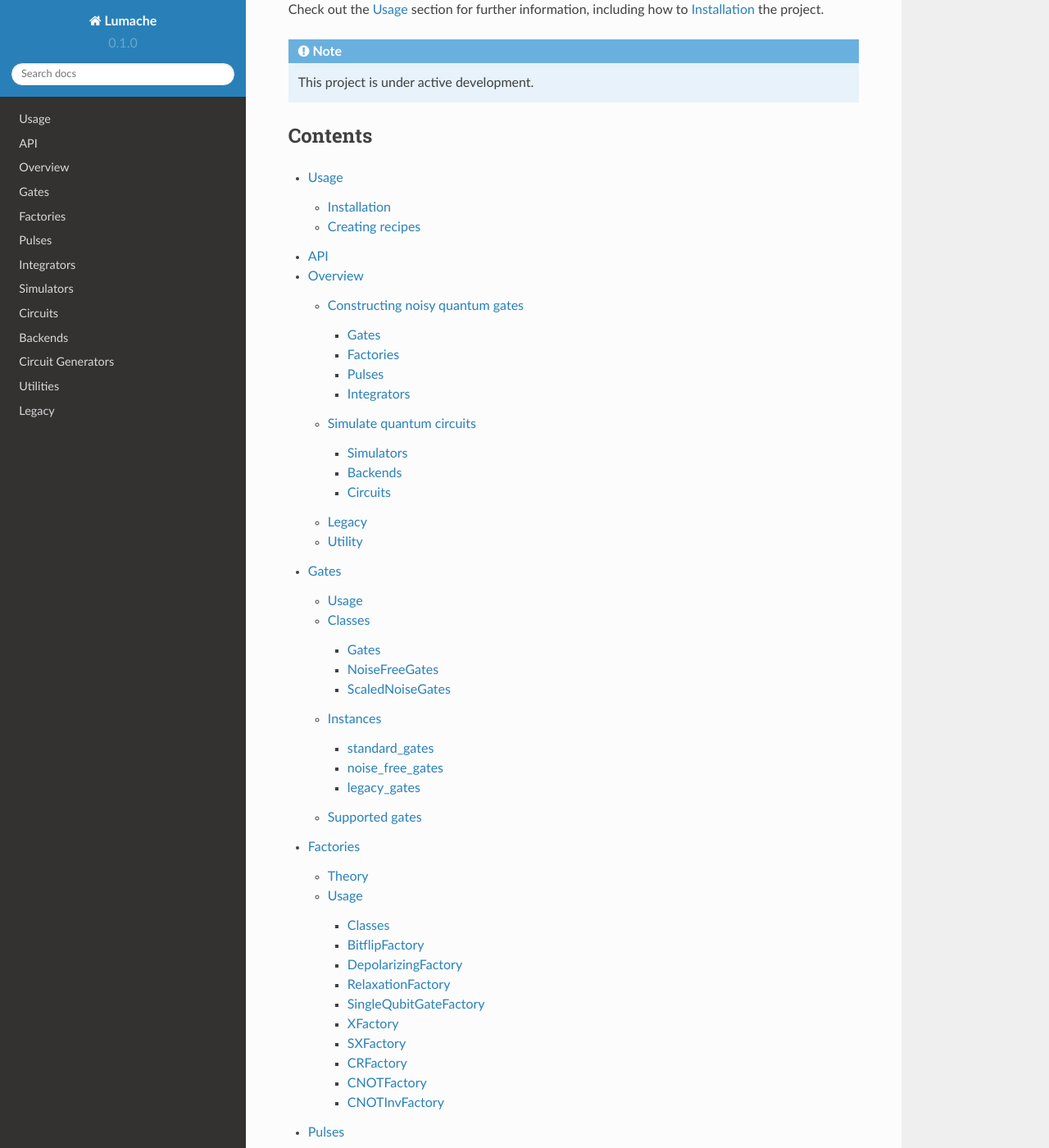
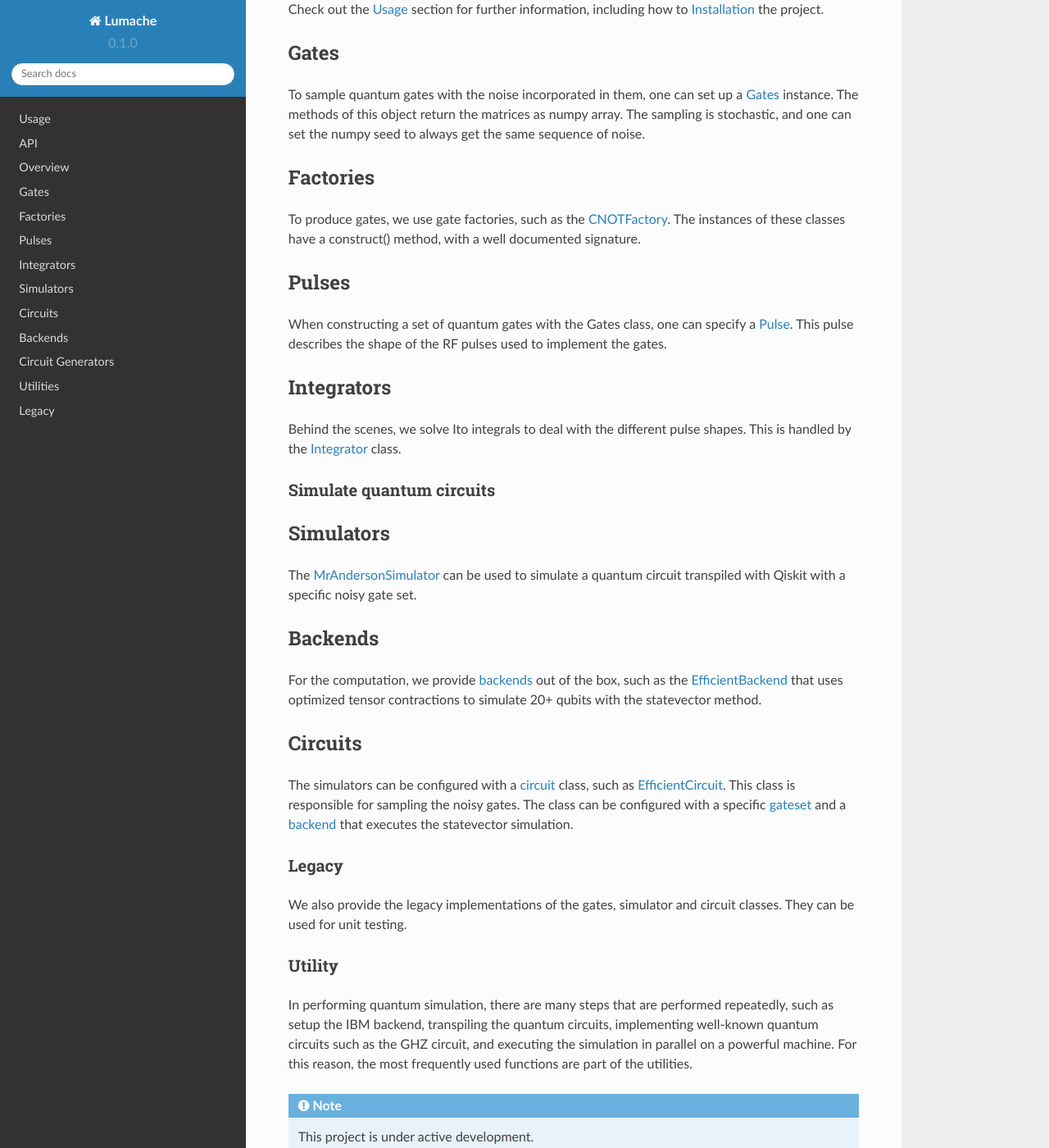
Before and after one commit to romanwixinger/quantum-gates-docs, a Sphinx documentation site: the page built from docs/source/index.rst, in a window 1280 px wide and 1400 px high, scrolled down 256 px. Shown: the whole window at 82% size. Built offline with Sphinx 7.4.7 and the Read the Docs theme 2.0.0, drawn with Linux system fonts in a browser that asks for light colours; some of the changed text lies outside the part shown.

Commit message:
[main] Conducting test with references.

```diff
--- a/docs/source/factories.rst
+++ b/docs/source/factories.rst
@@ -110,6 +110,9 @@
 See `here <../../src/quantum_gates/_gates/factories.py#L337>`__ for
 interface.
 
+
+.. _cnotfactory:
+
 CNOTFactory
 ~~~~~~~~~~~
 
--- a/docs/source/index.rst
+++ b/docs/source/index.rst
@@ -1,5 +1,5 @@
-Welcome to Lumache's documentation!
-===================================
+Welcome to Quantum Gates documentation
+======================================
 
 **Lumache** (/lu'make/) is a Python library for cooks and food lovers
 that creates recipes mixing random ingredients.
@@ -8,6 +8,85 @@
 
 Check out the :doc:`usage` section for further information, including
 how to :ref:`installation` the project.
+
+
+Gates
+~~~~~
+
+To sample quantum gates with the noise incorporated in them, one can set
+up a :doc:`gates` instance. The methods of this object return the matrices
+as numpy array. The sampling is stochastic, and one can set the numpy seed
+to always get the same sequence of noise.
+
+
+Factories
+~~~~~~~~~
+
+To produce gates, we use gate factories, such as the
+:ref:`cnotfactory`. The instances of these classes have a construct()
+method, with a well documented signature.
+
+Pulses
+~~~~~~
+
+When constructing a set of quantum gates with the Gates class, one can
+specify a `Pulse <./explanations/pulses.md>`__. This pulse describes the
+shape of the RF pulses used to implement the gates.
+
+Integrators
+~~~~~~~~~~~
+
+Behind the scenes, we solve Ito integrals to deal with the different
+pulse shapes. This is handled by the
+`Integrator <./explanations/integrators.md>`__ class.
+
+Simulate quantum circuits
+-------------------------
+
+Simulators
+~~~~~~~~~~
+
+The `MrAndersonSimulator <./explanations/simulators.md>`__ can be used
+to simulate a quantum circuit transpiled with Qiskit with a specific
+noisy gate set.
+
+Backends
+~~~~~~~~
+
+For the computation, we provide
+`backends <./explanations/backends.md>`__ out of the box, such as the
+`EfficientBackend <./explanations/backends.md#efficientbackend>`__ that
+uses optimized tensor contractions to simulate 20+ qubits with the
+statevector method.
+
+Circuits
+~~~~~~~~
+
+The simulators can be configured with a
+`circuit <./explanations/circuits.md>`__ class, such as
+`EfficientCircuit <./explanations/circuits.md#efficientcircuit>`__. This
+class is responsible for sampling the noisy gates. The class can be
+configured with a specific `gateset <./explanations/gates.md>`__ and a
+`backend <./explanations/backends.md>`__ that executes the statevector
+simulation.
+
+Legacy
+------
+
+We also provide the legacy implementations of the gates, simulator and
+circuit classes. They can be used for unit testing.
+
+Utility
+-------
+
+In performing quantum simulation, there are many steps that are
+performed repeatedly, such as setup the IBM backend, transpiling the
+quantum circuits, implementing well-known quantum circuits such as the
+GHZ circuit, and executing the simulation in parallel on a powerful
+machine. For this reason, the most frequently used functions are part of
+the utilities.
+
+
 
 .. note::
 
```
Also changed, not shown: docs/source/gates.rst (+13 -2 lines).
